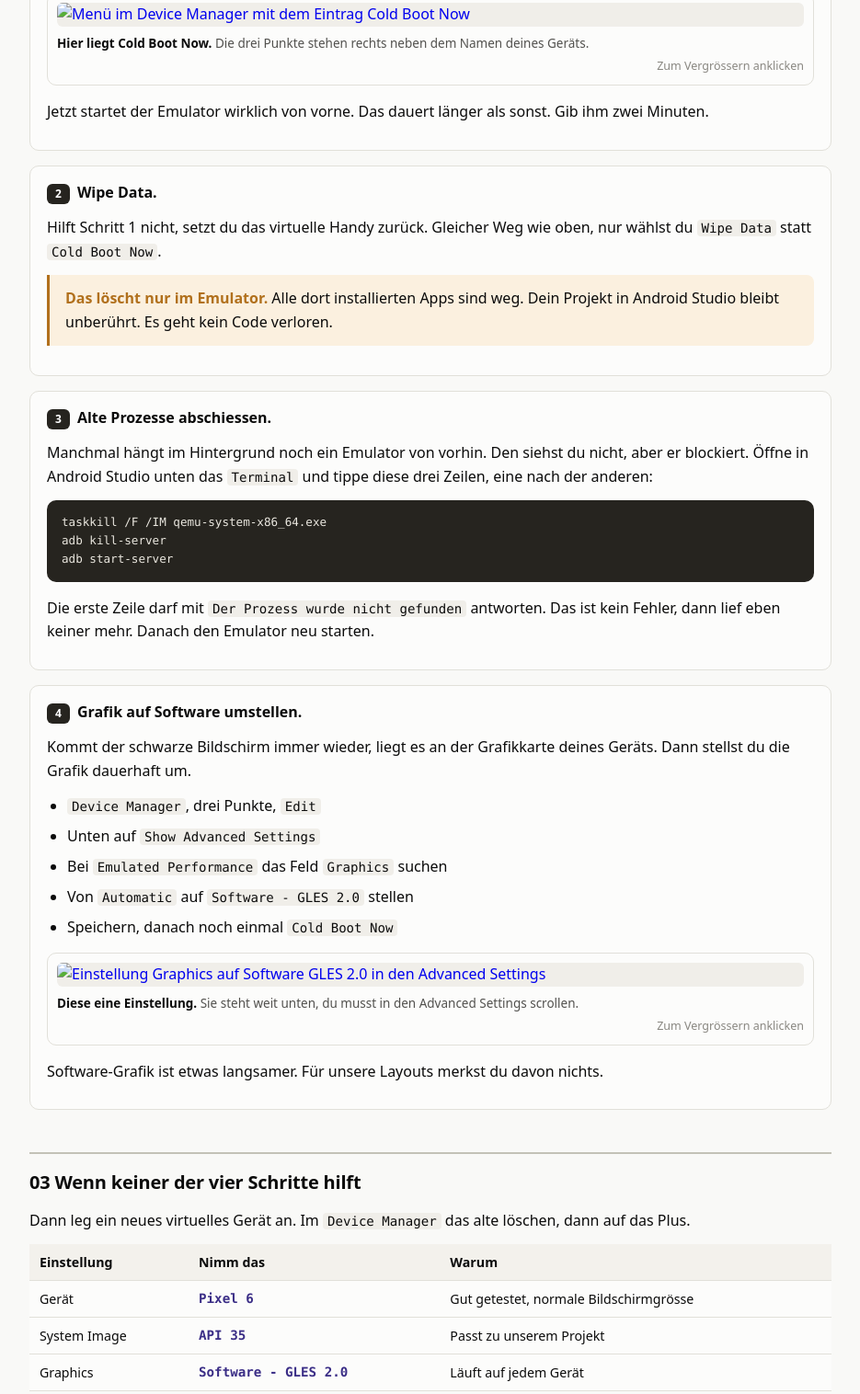
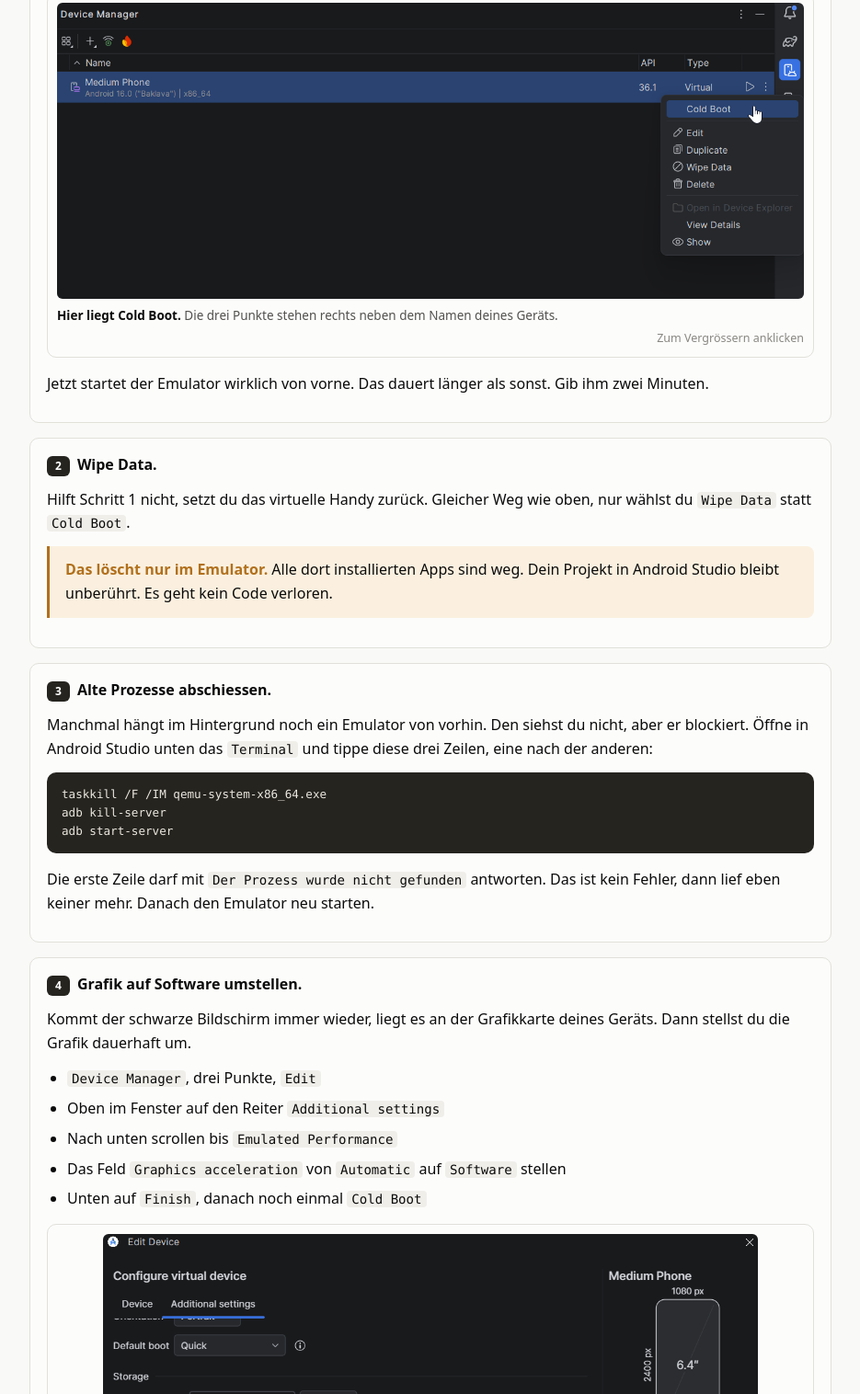
Before and after one commit to JohnnyKrup/m335, a plain HTML site: page emulator.html in a window 1280 px wide. Shown: the part 950-2466 px from the top of the page at 92% size, without its empty margins (172-1107 px from the left). Drawn offline with Linux system fonts and the light colour scheme.

Commit message:
Help Section upodated and added images

```diff
--- a/emulator.html
+++ b/emulator.html
@@ -42,25 +42,25 @@
 <p>Das Emulator-Fenster ist offen, aber ganz schwarz. Kein Android, keine Uhr, keine Statusleiste. Arbeite der Reihe nach. Hör auf, sobald es läuft.</p>
 
 <div class="step">
-<p><span class="n">1</span><b>Cold Boot Now.</b></p>
+<p><span class="n">1</span><b>Cold Boot.</b></p>
 <p>Das löst die meisten Fälle. Schliesse zuerst das Emulator-Fenster.</p>
 <ul>
 <li>In Android Studio rechts am Rand auf <code>Device Manager</code></li>
 <li>Bei deinem Gerät auf die drei Punkte</li>
-<li><code>Cold Boot Now</code> wählen</li>
+<li><code>Cold Boot</code> wählen</li>
 </ul>
 <figure class="bild">
 <a href="images/emulator-cold-boot.png" target="_blank" rel="noopener">
-<img src="images/emulator-cold-boot.png" alt="Menü im Device Manager mit dem Eintrag Cold Boot Now">
+<img src="images/emulator-cold-boot.png" alt="Menü im Device Manager mit dem Eintrag Cold Boot" width="1310" height="519">
 </a>
-<figcaption><b>Hier liegt Cold Boot Now.</b> Die drei Punkte stehen rechts neben dem Namen deines Geräts.<span class="lupe">Zum Vergrössern anklicken</span></figcaption>
+<figcaption><b>Hier liegt Cold Boot.</b> Die drei Punkte stehen rechts neben dem Namen deines Geräts.<span class="lupe">Zum Vergrössern anklicken</span></figcaption>
 </figure>
 <p>Jetzt startet der Emulator wirklich von vorne. Das dauert länger als sonst. Gib ihm zwei Minuten.</p>
 </div>
 
 <div class="step">
 <p><span class="n">2</span><b>Wipe Data.</b></p>
-<p>Hilft Schritt 1 nicht, setzt du das virtuelle Handy zurück. Gleicher Weg wie oben, nur wählst du <code>Wipe Data</code> statt <code>Cold Boot Now</code>.</p>
+<p>Hilft Schritt 1 nicht, setzt du das virtuelle Handy zurück. Gleicher Weg wie oben, nur wählst du <code>Wipe Data</code> statt <code>Cold Boot</code>.</p>
 <div class="warn">
 <p style="margin:0"><b>Das löscht nur im Emulator.</b> Alle dort installierten Apps sind weg. Dein Projekt in Android Studio bleibt unberührt. Es geht kein Code verloren.</p>
 </div>
@@ -80,18 +80,21 @@ adb start-server</pre>
 <p>Kommt der schwarze Bildschirm immer wieder, liegt es an der Grafikkarte deines Geräts. Dann stellst du die Grafik dauerhaft um.</p>
 <ul>
 <li><code>Device Manager</code>, drei Punkte, <code>Edit</code></li>
-<li>Unten auf <code>Show Advanced Settings</code></li>
-<li>Bei <code>Emulated Performance</code> das Feld <code>Graphics</code> suchen</li>
-<li>Von <code>Automatic</code> auf <code>Software - GLES 2.0</code> stellen</li>
-<li>Speichern, danach noch einmal <code>Cold Boot Now</code></li>
+<li>Oben im Fenster auf den Reiter <code>Additional settings</code></li>
+<li>Nach unten scrollen bis <code>Emulated Performance</code></li>
+<li>Das Feld <code>Graphics acceleration</code> von <code>Automatic</code> auf <code>Software</code> stellen</li>
+<li>Unten auf <code>Finish</code>, danach noch einmal <code>Cold Boot</code></li>
 </ul>
 <figure class="bild">
 <a href="images/emulator-grafik-software.png" target="_blank" rel="noopener">
-<img src="images/emulator-grafik-software.png" alt="Einstellung Graphics auf Software GLES 2.0 in den Advanced Settings">
+<img src="images/emulator-grafik-software.png" alt="Feld Graphics acceleration auf Software, im Reiter Additional settings" width="1110" height="848">
 </a>
-<figcaption><b>Diese eine Einstellung.</b> Sie steht weit unten, du musst in den Advanced Settings scrollen.<span class="lupe">Zum Vergrössern anklicken</span></figcaption>
+<figcaption><b>Diese eine Einstellung.</b> Sie steht im Reiter Additional settings, weit unten unter Emulated Performance.<span class="lupe">Zum Vergrössern anklicken</span></figcaption>
 </figure>
 <p>Software-Grafik ist etwas langsamer. Für unsere Layouts merkst du davon nichts.</p>
+<div class="tip">
+<p style="margin:0"><b>Gleich noch eine Zeile weiter oben.</b> Im selben Reiter steht <code>Default boot</code>. Stell es von <code>Quick</code> auf <code>Cold</code>. Dann startet dein Emulator immer frisch, und der schwarze Bildschirm kommt gar nicht erst wieder. Der Start dauert dafür jedes Mal etwa eine Minute länger.</p>
+</div>
 </div>
 
 
@@ -101,9 +104,9 @@ adb start-server</pre>
 
 <table>
 <tr><th>Einstellung</th><th>Nimm das</th><th>Warum</th></tr>
-<tr><td>Gerät</td><td class="pre">Pixel 6</td><td>Gut getestet, normale Bildschirmgrösse</td></tr>
-<tr><td>System Image</td><td class="pre">API 35</td><td>Passt zu unserem Projekt</td></tr>
-<tr><td>Graphics</td><td class="pre">Software - GLES 2.0</td><td>Läuft auf jedem Gerät</td></tr>
+<tr><td>Gerät</td><td class="pre">Medium Phone</td><td>Der Vorschlag von Android Studio, normale Bildschirmgrösse</td></tr>
+<tr><td>System Image</td><td class="pre">API 36</td><td>Passt zu unserem Projekt</td></tr>
+<tr><td>Graphics acceleration</td><td class="pre">Software</td><td>Läuft auf jedem Gerät</td></tr>
 </table>
 
 <p>Exotische Geräte und sehr neue System Images machen mehr Ärger, als sie bringen. Bleib bei dieser Auswahl.</p>
```
Also changed, not shown: images/emulator-cold-boot.png (added), images/emulator-grafik-software.png (added).
